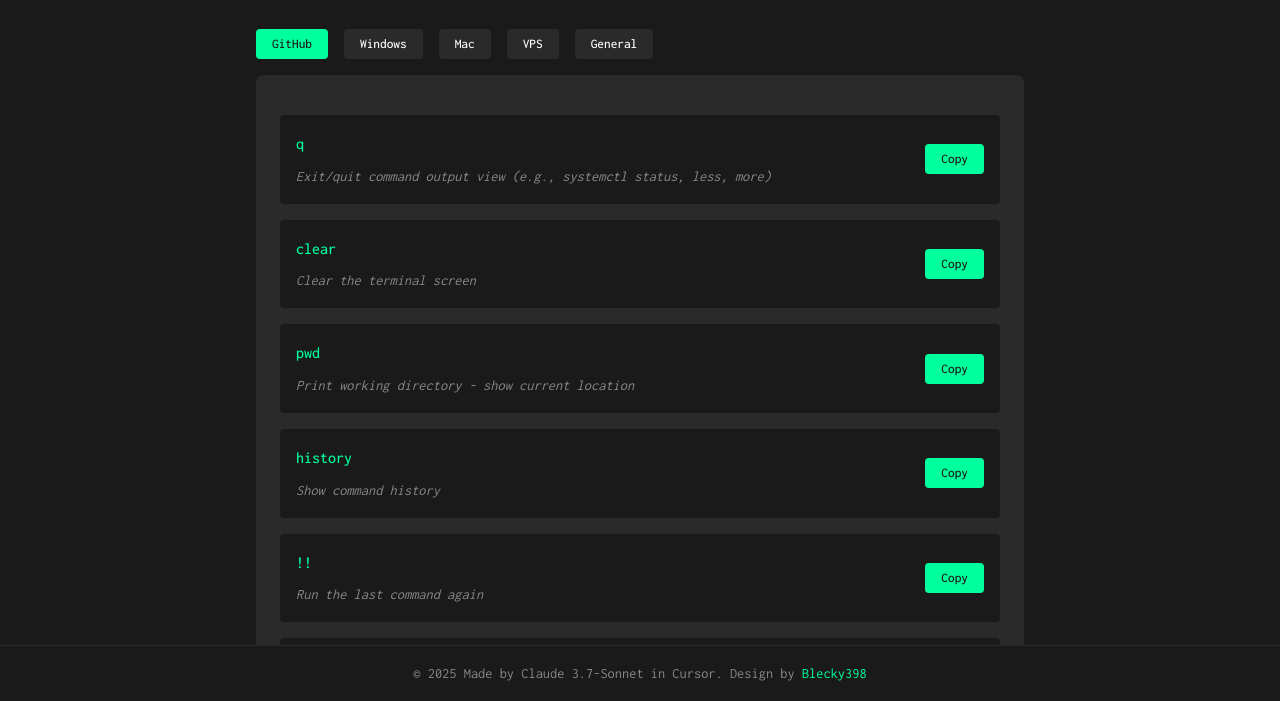
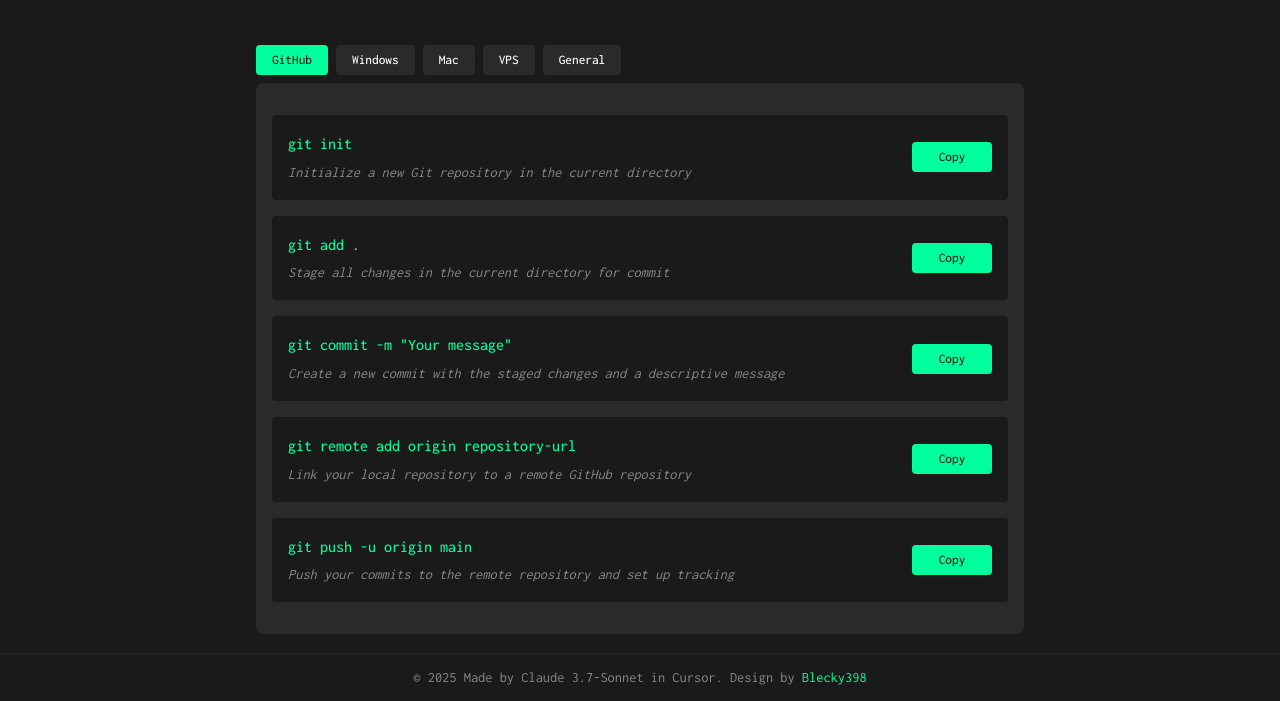
Before and after one commit to Matej398/cmdhub, a plain HTML site: page index.html in a window 1280 px wide. Shown: the part 99-800 px from the top of the page. Drawn offline with Linux system fonts and the light colour scheme.

Commit message:
Index update

```diff
--- a/index.html
+++ b/index.html
@@ -27,20 +27,25 @@
             background-color: #1a1a1a;
             color: #ffffff;
             line-height: 1.6;
-            position: relative;
+            display: flex;
+            flex-direction: column;
             min-height: 100vh;
+            overflow-y: auto; /* Allow vertical scrolling */
         }
 
         .container {
             max-width: 800px;
             margin: 2rem auto;
             padding: 0 1rem;
-            padding-bottom: 70px; /* Space for footer */
+            width: 100%;
+            box-sizing: border-box;
+            flex: 1; /* This pushes the footer down */
+            margin-bottom: 70px; /* Space for footer */
         }
 
         h1 {
             text-align: center;
-            margin-bottom: 2rem;
+            margin-bottom: 3rem; /* Increased from 2rem to 3rem */
             color: #00ff9d;
             font-size: 2.5rem;
             letter-spacing: 2px;
@@ -49,8 +54,8 @@
 
         .tabs {
             display: flex;
-            gap: 1rem;
-            margin-bottom: 1rem;
+            gap: 0.5rem; /* Reduced from 1rem */
+            margin-bottom: 0.5rem; /* Reduced from 1rem */
             flex-wrap: wrap;
         }
 
@@ -70,23 +75,37 @@
             color: #1a1a1a;
         }
 
+        /* Create a container with fixed dimensions for tab content */
+        .tab-container {
+            width: 100%;
+            position: relative;
+        }
+
         .tab-content {
             background-color: #2a2a2a;
-            padding: 1.5rem;
+            padding: 1rem;  /* Reduced from 1.5rem to 0.75rem */
             border-radius: 8px;
             display: none;
+            width: 100%;
+            box-sizing: border-box;
+            max-width: 100%;
+            min-width: 100%;
         }
 
         .tab-content.active {
             display: block;
+            width: 100%;
         }
 
         .command {
             background-color: #1a1a1a;
             padding: 1rem;
+            padding-right: 90px; /* Add space for the button */
             margin: 1rem 0;
             border-radius: 4px;
             position: relative;
+            width: 100%; /* Ensure all commands have the same width */
+            box-sizing: border-box; /* Include padding in width calculation */
         }
 
         .command pre {
@@ -95,14 +114,16 @@
             word-wrap: break-word;
             color: #00ff9d;
             font-weight: 500;
+            max-width: calc(100% - 90px); /* Ensure text doesn't overlap with button */
         }
 
         .command .explanation {
-            margin-top: 0.5rem;
+            margin-top: 0.25rem;  /* Reduced from 0.5rem to 0.25rem */
             font-size: 0.9rem;
             color: #888;
             font-style: italic;
             font-weight: 400;
+            max-width: calc(100% - 90px); /* Ensure explanation doesn't overlap with button */
         }
 
         .copy-btn {
@@ -118,6 +139,8 @@
             cursor: pointer;
             transition: opacity 0.3s;
             font-weight: 500;
+            width: 80px; /* Fixed width */
+            text-align: center;
         }
 
         .copy-btn:hover {
@@ -126,27 +149,35 @@
 
         footer {
             text-align: center;
-            padding: 1rem;
+            padding: 0.75rem;
             color: #888;
             font-size: 0.9rem;
             border-top: 1px solid #2a2a2a;
-            position: absolute;
+            position: fixed; /* Fixed at the bottom */
             bottom: 0;
+            left: 0;
             width: 100%;
             background-color: #1a1a1a;
         }
 
-        @media (min-height: 800px) {
-            /* For taller screens, keep footer at bottom without scroll */
-            body {
-                overflow-y: hidden;
+        @media (max-width: 600px) {
+            /* Additional adjustments for very small screens */
+            .container {
+                margin: 0.5rem auto;
+                padding: 0 0.25rem; /* Reduce padding to maximize width */
             }
-        }
 
-        @media (max-height: 799px) {
-            /* For shorter screens, allow scrolling */
-            body {
-                overflow-y: auto;
+            h1 {
+                font-size: 2rem;
+            }
+
+            .command {
+                padding-right: 90px; /* Make room for copy button */
+            }
+
+            .copy-btn {
+                width: 70px; /* Smaller button on mobile */
+                padding: 0.4rem 0.5rem;
             }
         }
     </style>
@@ -161,7 +192,7 @@
             <button class="tab" data-tab="vps">VPS</button>
             <button class="tab" data-tab="general">General</button>
         </div>
-        <div class="tab-content active" id="general">
+        <div class="tab-content" id="general">
             <div class="command">
                 <pre>q</pre>
                 <div class="explanation">Exit/quit command output view (e.g., systemctl status, less, more)</div>
@@ -198,7 +229,7 @@
                 <button class="copy-btn">Copy</button>
             </div>
         </div>
-        <div class="tab-content" id="github">
+        <div class="tab-content active" id="github">
             <div class="command">
                 <pre>git init</pre>
                 <div class="explanation">Initialize a new Git repository in the current directory</div>
```
